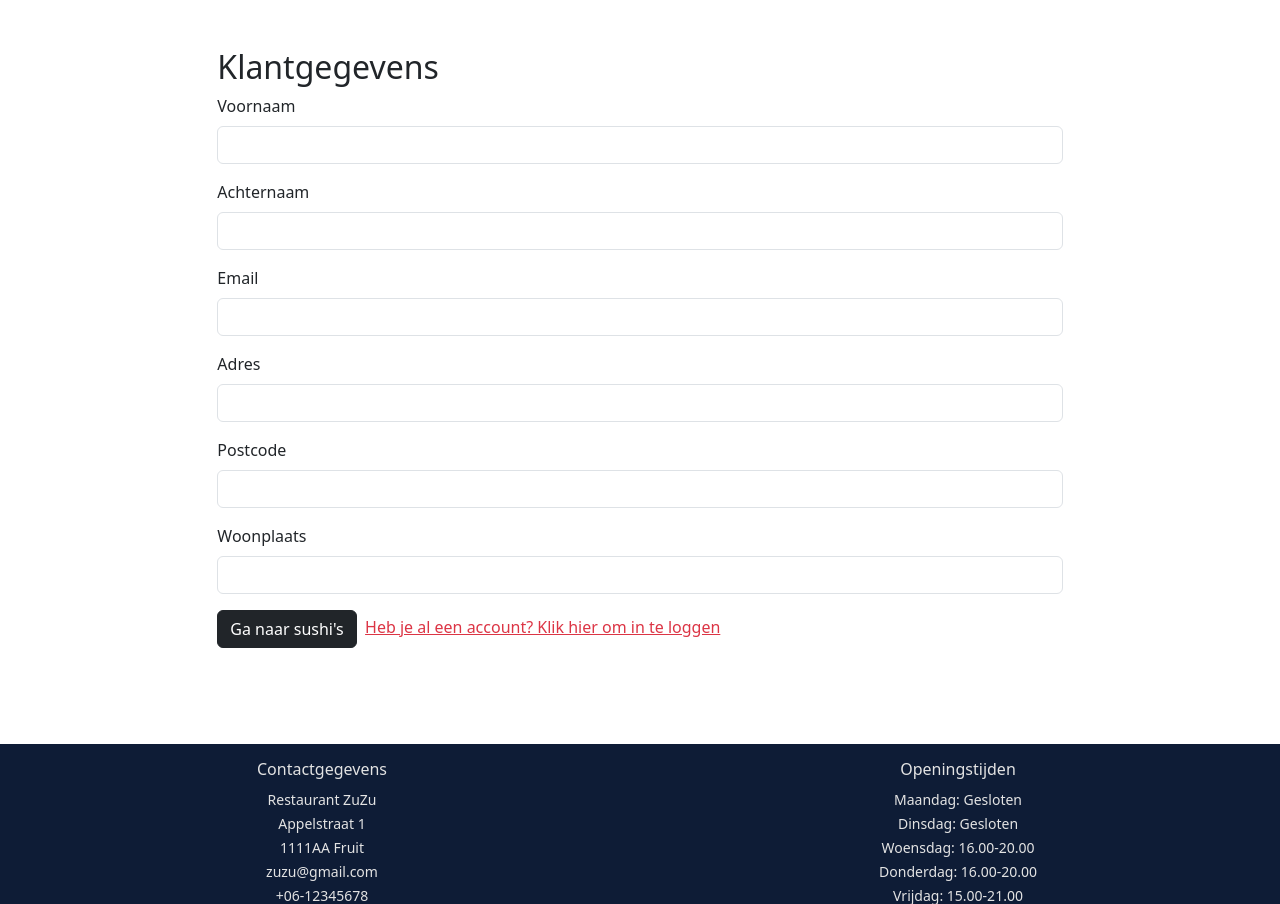
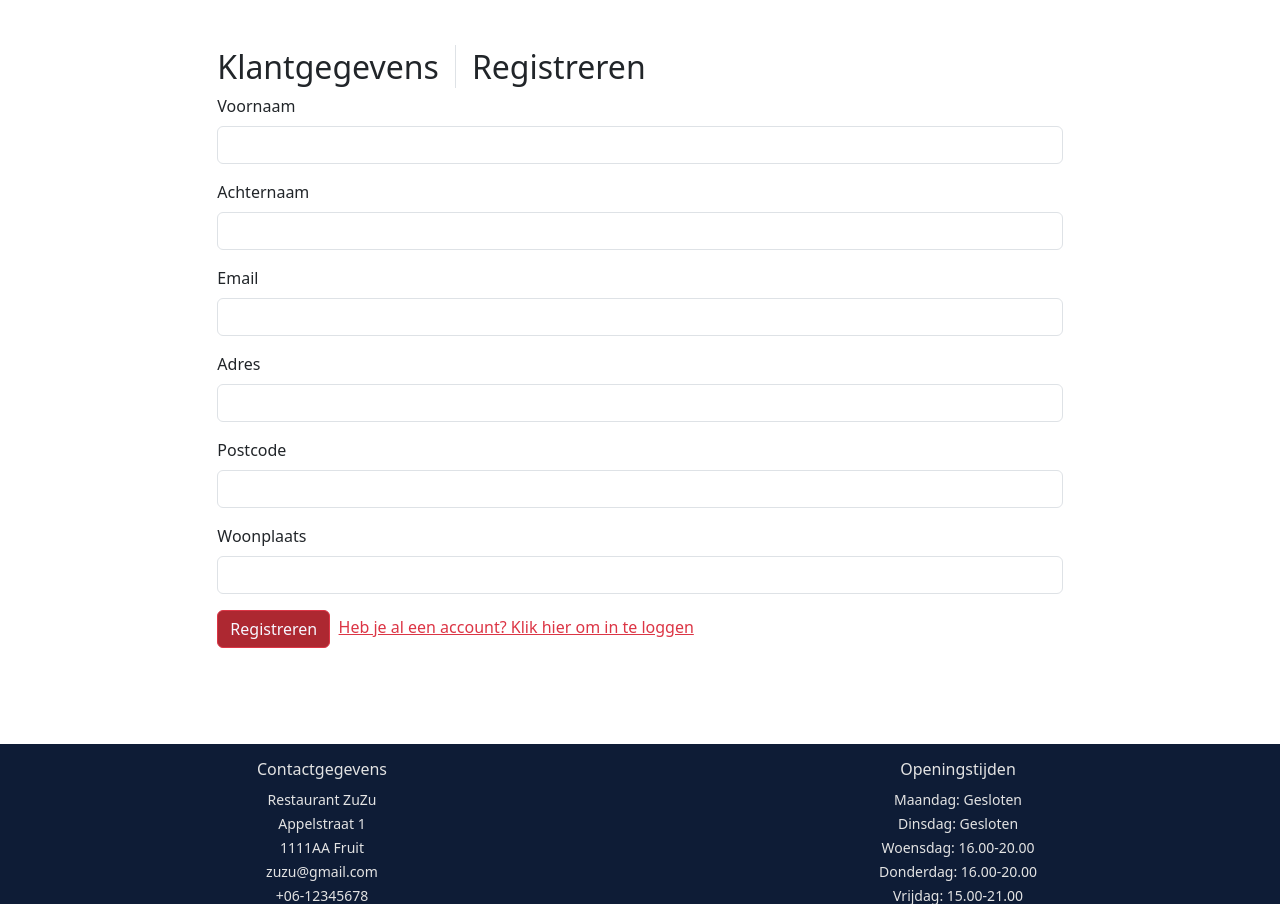
Before and after one commit to Ta1Vos/rocm-p05-projectzuzu, a PHP site: page /sd22-p5-projectzuzu-Ta1Vos/customer_info.php in a window 1280 px wide. Shown: the part 118-1022 px from the top of the page. Run offline with PHP 8.4, Linux system fonts and the light colour scheme; data comes from the database, SQL or seed files in the repository; data that the repository does not hold is empty.

Commit message:
Added page names for register+login

```diff
--- a/customer_info.php
+++ b/customer_info.php
@@ -101,7 +101,7 @@ VALUES (:firstName, :lastName, :email, :address, :postalCode, :residence)");
         <div class="col-2"></div>
         <div class="col-8 pb-5">
             <form method="post" action="">
-                <h2>Klantgegevens</h2>
+                <h2><span class="border-end pe-3">Klantgegevens</span><span class="ps-3">Registreren</span></h2>
                 <!-- First name -->
                 <div class="mb-3">
                     <div class="error-field"><?= $firstNameError; ?></div>
@@ -139,7 +139,7 @@ VALUES (:firstName, :lastName, :email, :address, :postalCode, :residence)");
                     <input type="text" class="form-control" name="residence-input" value="<?= $residenceInput; ?>">
                 </div>
                 <div class="error-field"><?= $submitDescription; ?></div>
-                <input type="submit" class="btn btn-dark" name="submit-info" value="Ga naar sushi's">
+                <input type="submit" class="btn btn-danger bg-red" name="submit-info" value="Registreren">
                 &nbsp;<a href="customer_log_in.php" class="text-danger underline">Heb je al een account? Klik hier om in te loggen</a>
             </form>
         </div>
--- a/customer_log_in.php
+++ b/customer_log_in.php
@@ -85,7 +85,7 @@ if (isset($_POST['submit-info'])) {
         <div class="col-2"></div>
         <div class="col-8">
             <form method="post" action="">
-                <h2>Klantgegevens</h2>
+                <h2><span class="border-end pe-3">Klantgegevens</span><span class="ps-3">Inloggen</span></h2>
                 <!-- First name -->
                 <div class="mb-3">
                     <div class="error-field"><?= $firstNameError; ?></div>
@@ -105,7 +105,7 @@ if (isset($_POST['submit-info'])) {
                     <input type="<?= $emailInputType; ?>" class="form-control" name="email-input" value="<?= $emailInput; ?>">
                 </div>
                 <div class="error-field"><?= $submitDescription; ?></div>
-                <input type="submit" class="btn btn-dark" name="submit-info" value="Ga naar sushi's">&nbsp;
+                <input type="submit" class="btn btn-danger bg-red" name="submit-info" value="Inloggen">&nbsp;
                 <a href="customer_info.php" class="text-danger underline">Heb je nog geen account? Klik hier om er één
                     te maken</a>
             </form>
```
